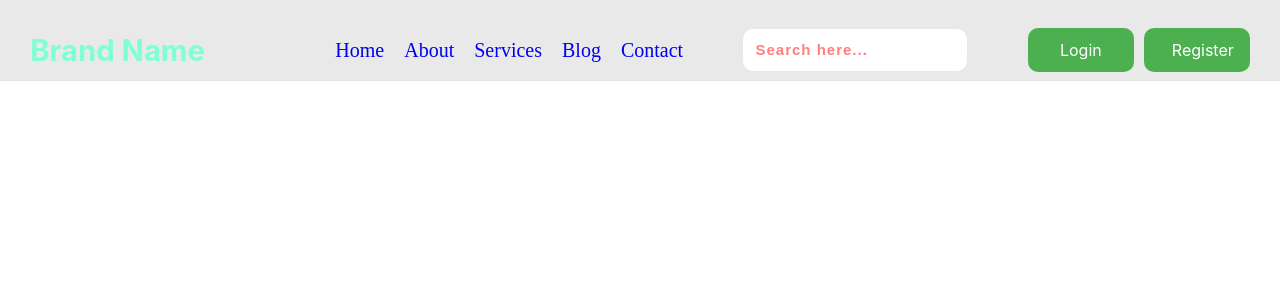
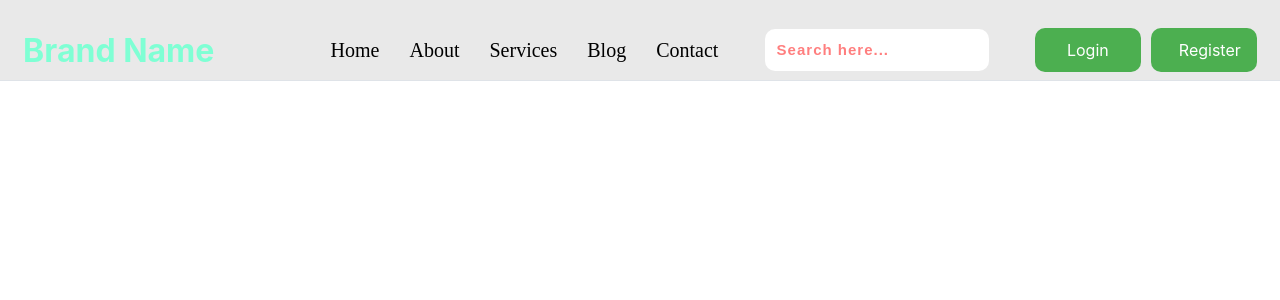
Before and after one commit to Kiran-7700/https---github.com-Kiran-7700-Node_hs4_Frontend, a React (Create React App) app: page / in a window 1280 px wide. Shown: the top 300 px of the page. Built offline with nearby package versions, Linux system fonts and the light colour scheme.

Commit message:
Add files via upload

```diff
--- a/src/Components/Home.css
+++ b/src/Components/Home.css
@@ -9,12 +9,16 @@ nav{
 	border-bottom: 1px solid #dfe3e8;
     padding-top: 20px;
 }
-.navbarCollapse a{
-   padding-top: 20px;
-    margin-left: 20px;
+.navbarCollapse .ul{
+    display: flex;
+    list-style:none;
+    justify-content: space-around;
     font-size: 20px;
-    text-decoration: none;
     font-family: 'Fasthand', cursive;
+    cursor: pointer;
+}
+.navbarCollapse .ul li{
+    margin-left: 30px;
 }
 .search{
     height: 40px;
@@ -33,10 +37,10 @@ input::placeholder {
 }
 .navbar-brand{
     padding-left: 0;
-	font-size: 25px;
-	padding-right: 50px;
+	font-size: 32px;
     color: aquamarine;
     text-decoration: none;
+    cursor: pointer;
 }
 .login{
     background-color: #4CAF50;
--- a/src/Components/Home.jsx
+++ b/src/Components/Home.jsx
@@ -5,14 +5,16 @@ import { Link } from 'react-router-dom';
 function Home() {
     return (
         <nav>
-            <a href='#' className="navbar-brand"><h3>Brand Name</h3></a>
+            <h1 className="navbar-brand">Brand Name</h1>
 
             <div className="navbarCollapse">
-                <a href='#'>Home</a>
-                <a href='#'>About</a>
-                <a href='#'>Services</a>
-                <a href='#'>Blog</a>
-                <a href='#'>Contact</a>
+                <ul className='ul'>
+                    <li>Home</li>
+                    <li>About</li>
+                    <li>Services</li>
+                    <li>Blog</li>
+                    <li>Contact</li>
+                </ul>
             </div>
 
             <div >
@@ -26,7 +28,6 @@ function Home() {
                 <div className="signUp">
                     <Link to="/register" className='link'>Register</Link>
                 </div>
-
             </div>
 
         </nav>
--- a/src/Components/Login.css
+++ b/src/Components/Login.css
@@ -5,7 +5,7 @@
   justify-content: center;
   align-items: center;
   letter-spacing: 1px;
-  /* background-color: #0c1022; */
+
 }
 .login_form_container {
   position: relative;
@@ -77,7 +77,7 @@ h2 {
   position: relative;
   display: flex;
   align-items: center;
-  justify-content: start;
+  justify-content: flex-start;
 }
 .input_text {
   width: 95%;
@@ -103,9 +103,9 @@ h2 {
   width: 300px;
   height: 40px;
   transition: 1s;
-  margin-top: 70px;
+  margin-top: 20px;
 }
-#login_button a {
+#login_button p {
   position: absolute;
   width: 100%;
   height: 100%;
@@ -127,16 +127,17 @@ h2 {
   display: flex;
   justify-content: space-between;
 }
-.footer a {
+.footer  p{
   text-decoration: none;
   cursor: pointer;
   font-size: 18px;
-  padding-top: 20px;
+  /* padding-top: 20px; */
   color: #00ccff;
 }
 .footer .link{
   text-decoration: none;
   cursor: pointer;
+  padding-top: 16px;
   font-size: 18px;
   color: #00ccff;
 }
--- a/src/Components/Login.jsx
+++ b/src/Components/Login.jsx
@@ -51,10 +51,10 @@ function Login() {
             />
           </div>
           <div className="button_group" id="login_button">
-            <a href='#' onClick={submit} >Submit</a>
+            <a onClick={submit} href='#'>Submit</a>
           </div>
           <div className="footer">
-            <a href='#'>Forgot Password ?</a>
+            <p>Forgot Password ?</p>
             <Link to="/register" className='link'>SignUp</Link>
           </div>
         </div>
--- a/src/Components/signUp.jsx
+++ b/src/Components/signUp.jsx
@@ -69,7 +69,7 @@ function SignUp() {
             />
           </div>
           <div className="button_group" id="login_button">
-            <a href='#' onClick={submit}>Sign Up</a>
+            <p onClick={submit}>Sign Up</p>
           </div>
         </div>
       </div>
```
